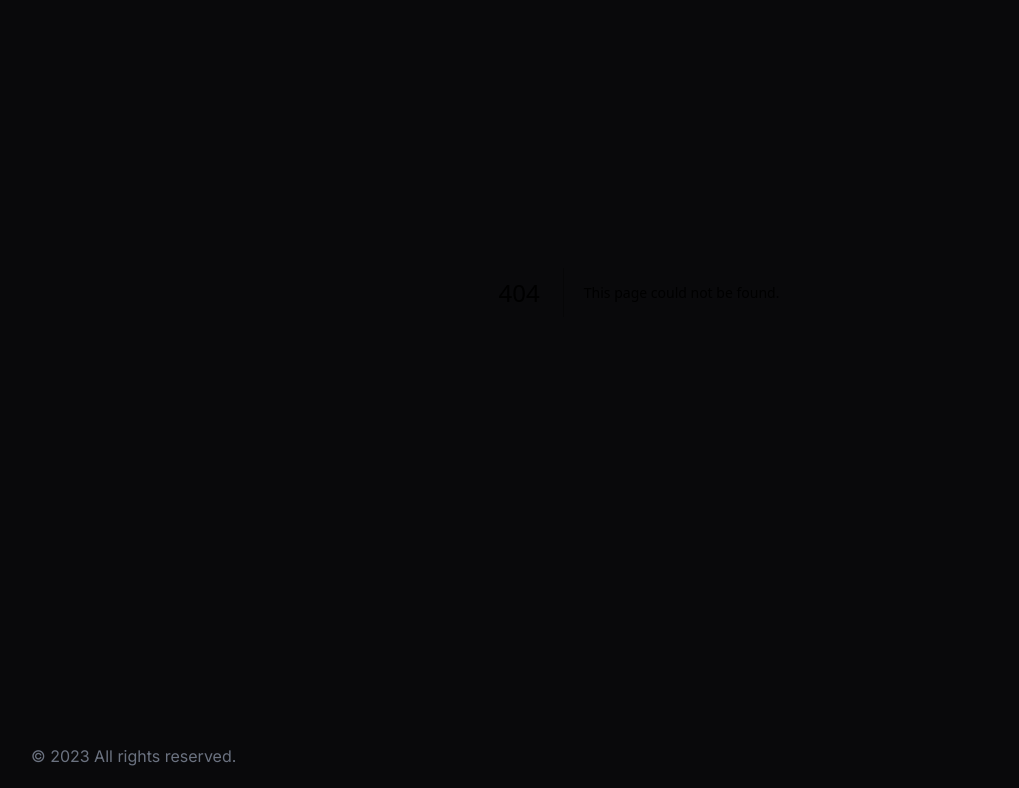
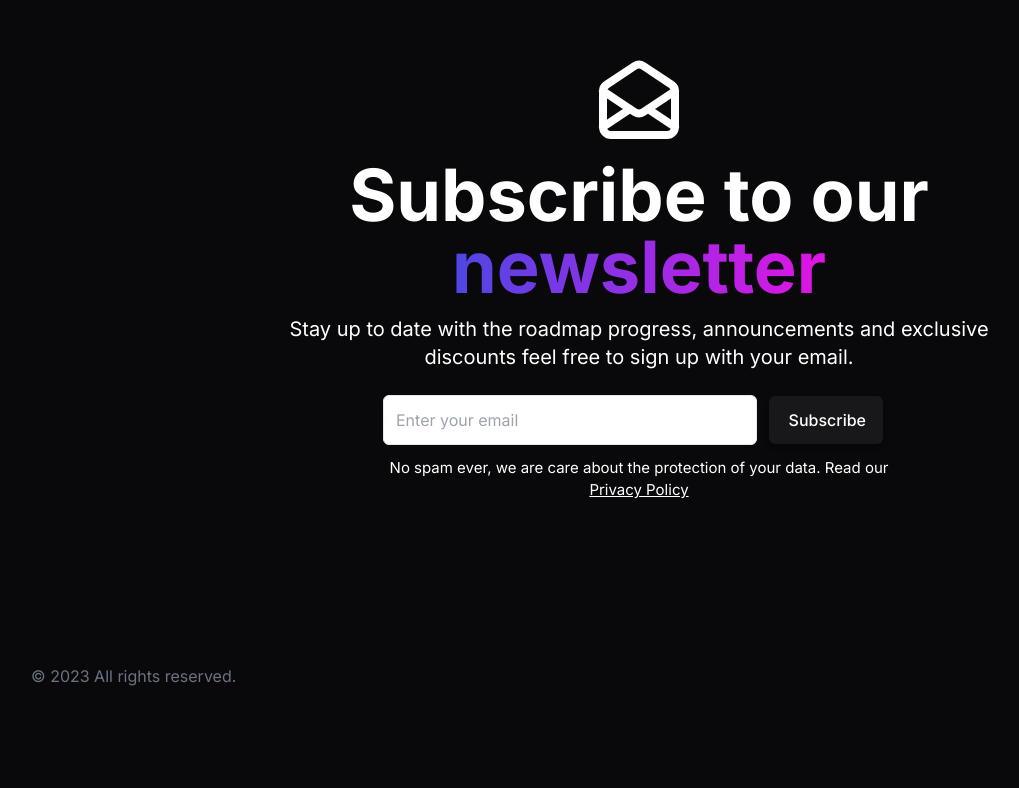
Before and after one commit to Nicolas-Wender/My-Next-Blog, a Next.js app in the folder my-blog/: page /Newsletter in a window 1280 px wide. Before the commit this address had no page. Shown: the part 108-896 px from the top of the page, without its empty margins (1-1020 px from the left). After the commit the page ends 816 px from the top, so only its background shows below. Built offline with nearby package versions, Linux system fonts and the light colour scheme.

Commit message:
feat: adicionando página da Newsletter

```diff
--- /dev/null
+++ b/my-blog/src/app/Newsletter/page.tsx
@@ -0,0 +1,59 @@
+import React from 'react'
+
+export default function Newsletter() {
+  return (
+    <section className="max-w-3xl mt-12 mx-auto px-4 md:px-8 h-[84vh] flex flex-col items-center justify-center">
+      <div className="space-y-3 text-center">
+        <svg
+          xmlns="http://www.w3.org/2000/svg"
+          className="h-14 w-14 md:h-24 md:w-24 mx-auto text-white"
+          fill="none"
+          viewBox="0 0 24 24"
+          stroke="currentColor"
+        >
+          <path
+            strokeLinecap="round"
+            strokeLinejoin="round"
+            strokeWidth={2}
+            d="M3 19v-8.93a2 2 0 01.89-1.664l7-4.666a2 2 0 012.22 0l7 4.666A2 2 0 0121 10.07V19M3 19a2 2 0 002 2h14a2 2 0 002-2M3 19l6.75-4.5M21 19l-6.75-4.5M3 10l6.75 4.5M21 10l-6.75 4.5m0 0l-1.14.76a2 2 0 01-2.22 0l-1.14-.76"
+          />
+        </svg>
+        <h3 className="text-5xl md:text-7xl text-white font-bold">
+          Subscribe to our{' '}
+          <span className="text-transparent bg-clip-text bg-gradient-to-r from-[#4F46E5] to-[#E114E5]">
+            newsletter
+          </span>
+        </h3>
+        <p className="text-white leading-relaxed text-base md:text-xl">
+          Stay up to date with the roadmap progress, announcements and exclusive
+          discounts feel free to sign up with your email.
+        </p>
+      </div>
+      <div className="mt-6">
+        <form className="items-center justify-center sm:flex">
+          <input
+            type="email"
+            placeholder="Enter your email"
+            className="text-zinc-950 w-full p-3 rounded-md border outline-none"
+          />
+
+          <button className="px-5 py-3 mt-3 sm:mt-0 sm:mx-3 md:w-36 relative rounded-md group overflow-hidden font-medium text-white bg-zinc-900 inline-block w-full outline-none shadow-md">
+            <span className="absolute top-0 left-0 flex w-0 h-full mb-0 transition-all duration-200 ease-out transform translate-x-0 bg-gradient-to-r from-[#4F46E5] to-[#E114E5] group-hover:w-full opacity-90"></span>
+            <span className="relative">Subscribe</span>
+          </button>
+        </form>
+        <p className="mt-3 mx-auto text-center max-w-lg text-[12px] md:text-[15px] text-white">
+          No spam ever, we are care about the protection of your data. Read our{' '}
+          <a className="text-white underline" href="#">
+            {' '}
+            Privacy Policy{' '}
+          </a>
+        </p>
+      </div>
+    </section>
+  )
+}
+
+//<button className="w-full mt-3 px-5 py-3 rounded-md text-white bg-zinc-900 outline-none shadow-md sm:mt-0 sm:ml-3 sm:w-auto  hover:bg-gradient-to-r from-[#4F46E5] to-[#E114E5] transition duration-300">
+//  Subscribe
+//</button>
```
